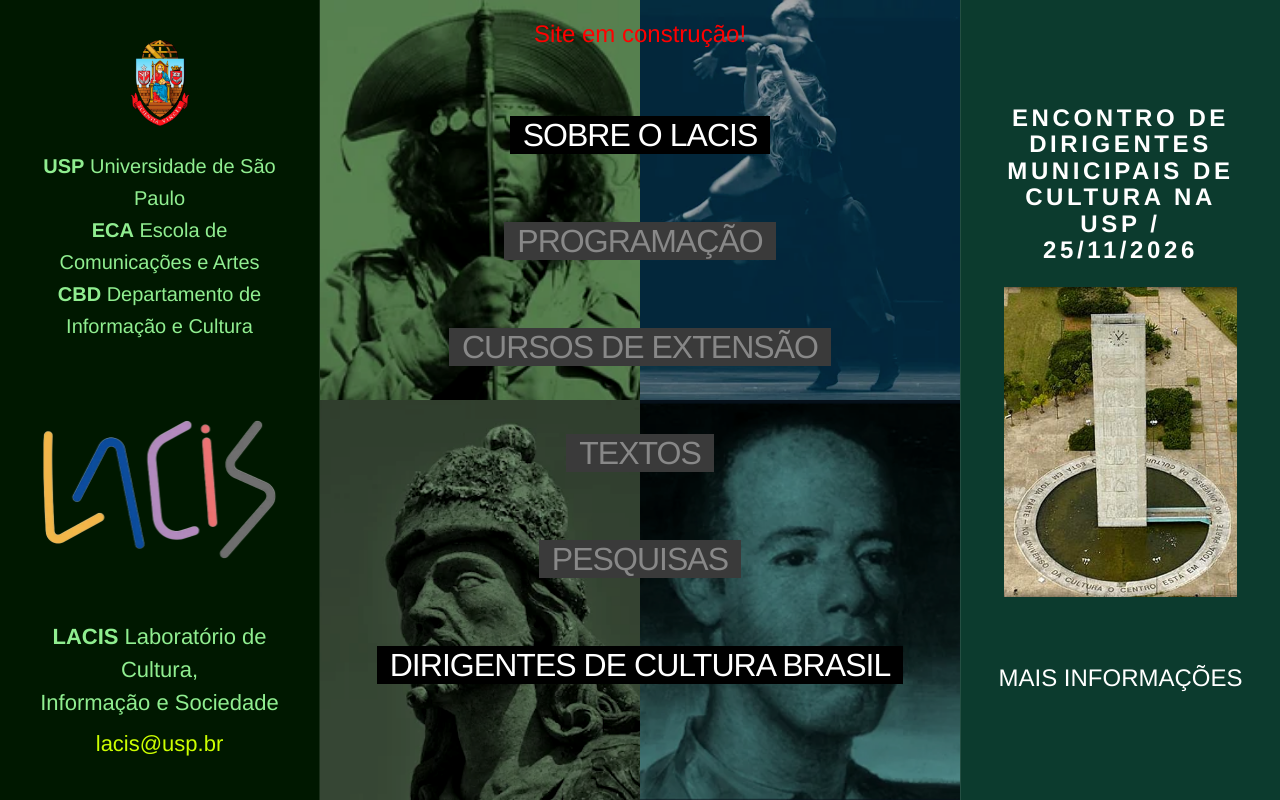
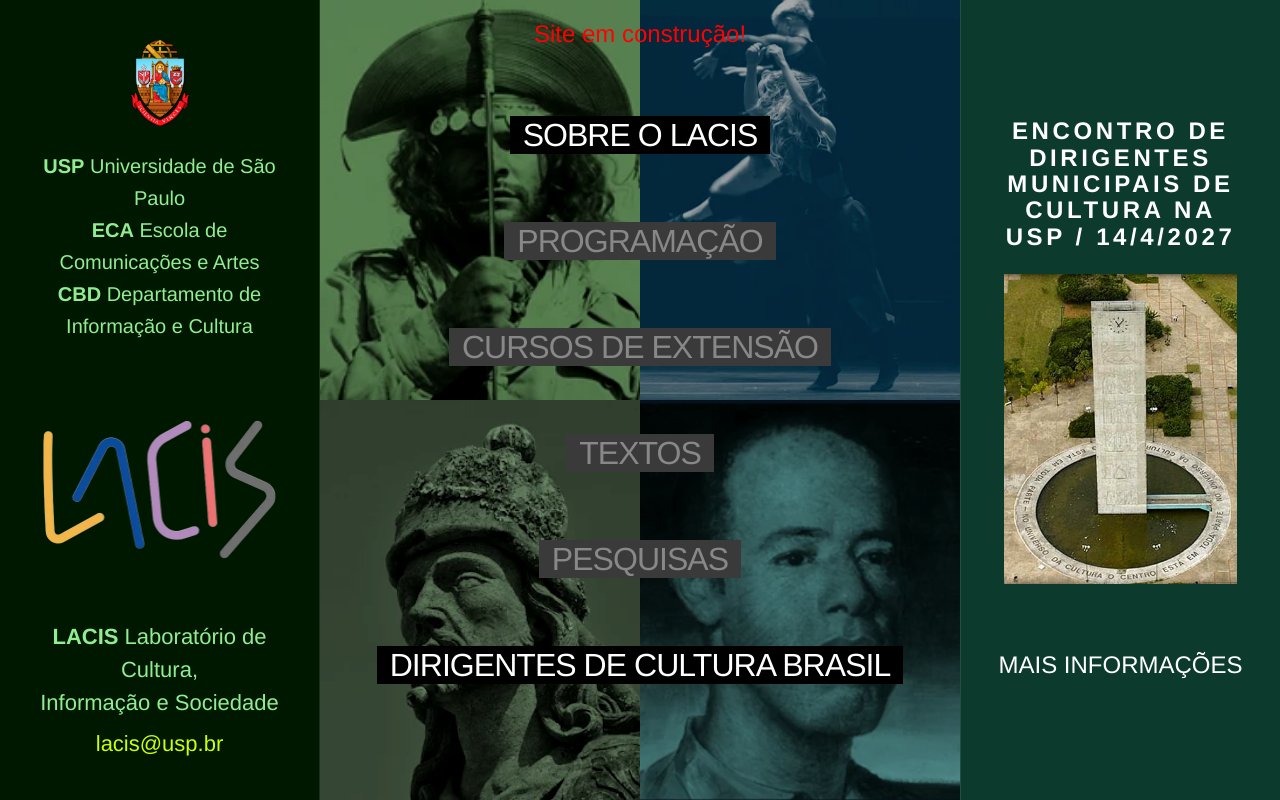
Before and after one commit to Henriquewtd-cyber/Lacis2026, a React (Vite) app in the folder frontend/: page / in a window 1280 px wide. Built offline with nearby package versions, Linux system fonts and the light colour scheme; no server answers.

Commit message:
muda data do evento para 14/4

```diff
--- a/frontend/src/pages/home/home-components.tsx
+++ b/frontend/src/pages/home/home-components.tsx
@@ -216,7 +216,7 @@ export function OQueEModal({ onClose }: { onClose: () => void }) {
                 </h3>
 
                 <p style={{ margin: 0, fontSize: "1rem", lineHeight: 1.6 }}>
-                    Anualmente, o LACIS promove um Encontro com os dirigentes municipais de Cultura, os seus interlocutores mais qualificados, com os quais concretiza os seus objetivos centrais. A cada Encontro são expostos e debatidos temas de políticas culturais relevantes para o bom desempenho das instituições e fortalecimento da cultura das cidades. O Encontro de 2026 será realizado no final de novembro (25/11/2026), quando o cenário político-administrativo estará definido, pós eleições. Informações serão enviadas às prefeituras e reproduzidas aqui.
+                    Anualmente, o LACIS promove um Encontro com os dirigentes municipais de Cultura, os seus interlocutores mais qualificados, com os quais concretiza os seus objetivos centrais. A cada Encontro são expostos e debatidos temas de políticas culturais relevantes para o bom desempenho das instituições e fortalecimento da cultura das cidades. O Encontro de 2027 será realizado em abril (14/4/2027), quando o cenário político-administrativo estará definido, pós eleições. Informações serão enviadas às prefeituras e reproduzidas aqui.
                 </p>
             </div>
         </div>
@@ -276,7 +276,7 @@ export function MaisInfoModal({ onClose }: { onClose: () => void }) {
                 </h3>
 
                 <p style={{ margin: 0, fontSize: "1rem", lineHeight: 1.6 }}>
-                    Será realizado no próximo dia 25 de novembro das 9 às 17 horas o Encontro de Dirigentes Municipais de Cultura organizado pelo Laboratório de Cultura, Informação e Sociedade (LACIS) com o apoio da Pró-Reitoria de Cultura e Extensão da USP. São dois os seus objetivos: propor atividades culturais da USP como extensão aos municípios; e debater a função da cultura nas circunscrições das cidades, Estado e País. Não temos o programa pronto, mas é nosso objetivo trazer autoridades das três instâncias citadas para que possam expor suas reflexões. Os contatos já foram feitos e aguardamos as confirmações. Mas, para superar o atraso que tivemos na organização do Encontro, vamos solicitar a sua pré-inscrição para avaliar o grau de interesse pelo evento e, dessa forma, organizá-lo para obter o maior proveito. Para fazer a pré-inscrição, preencha o formulário que está{" "}
+                    Será realizado no dia 14 de abril das 9 às 17 horas o Encontro de Dirigentes Municipais de Cultura organizado pelo Laboratório de Cultura, Informação e Sociedade (LACIS) com o apoio da Pró-Reitoria de Cultura e Extensão da USP. São dois os seus objetivos: propor atividades culturais da USP como extensão aos municípios; e debater a função da cultura nas circunscrições das cidades, Estado e País. Não temos o programa pronto, mas é nosso objetivo trazer autoridades das três instâncias citadas para que possam expor suas reflexões. Os contatos já foram feitos e aguardamos as confirmações. Mas, para superar o atraso que tivemos na organização do Encontro, vamos solicitar a sua pré-inscrição para avaliar o grau de interesse pelo evento e, dessa forma, organizá-lo para obter o maior proveito. Para fazer a pré-inscrição, preencha o formulário que está{" "}
                     <a
                         href="https://docs.google.com/forms/d/e/1FAIpQLSfqrqGABHND2G1Da7Jk7Kz7ARtC4yjddilI8mhhha5vlI70Tw/viewform?usp=dialog"
                         target="_blank"
--- a/frontend/src/pages/home/home-desktop.tsx
+++ b/frontend/src/pages/home/home-desktop.tsx
@@ -141,7 +141,7 @@ export default function HomeDesktop() {
                             lineHeight: 1.1, margin: 0, textAlign: "center",
                         }}
                     >
-                        ENCONTRO DE DIRIGENTES MUNICIPAIS DE CULTURA NA USP / 25/11/2026
+                        ENCONTRO DE DIRIGENTES MUNICIPAIS DE CULTURA NA USP / 14/4/2027
                     </h2>
 
                     <img src="/torredorelogio.webp" alt="Event photo" width={600} height={500} />
--- a/frontend/src/pages/home/home-mobile.tsx
+++ b/frontend/src/pages/home/home-mobile.tsx
@@ -130,7 +130,7 @@ export default function HomeMobile() {
                         textAlign: "center",
                     }}
                 >
-                    ENCONTRO DE DIRIGENTES MUNICIPAIS DE CULTURA NA USP / 25/11/2026
+                    ENCONTRO DE DIRIGENTES MUNICIPAIS DE CULTURA NA USP / 14/4/2027
                 </h2>
 
                 <img
```
